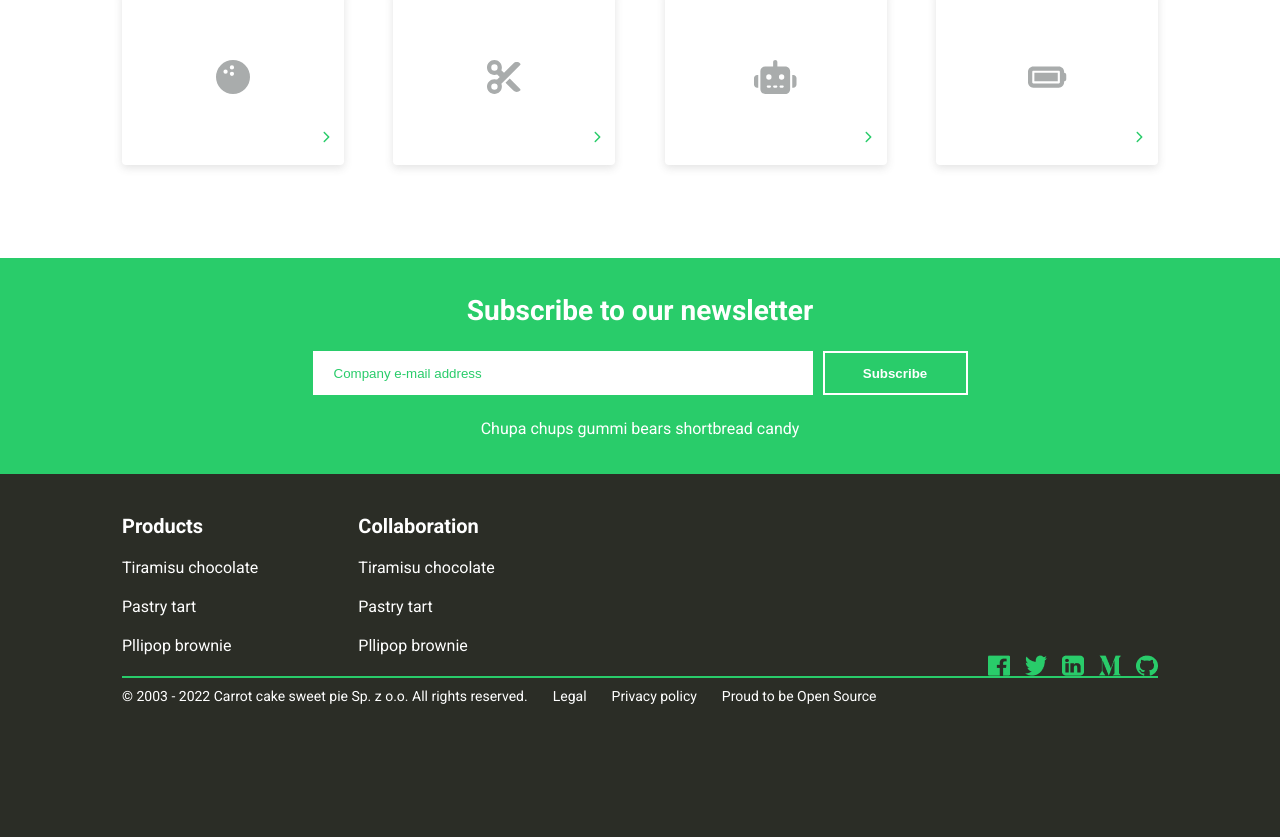
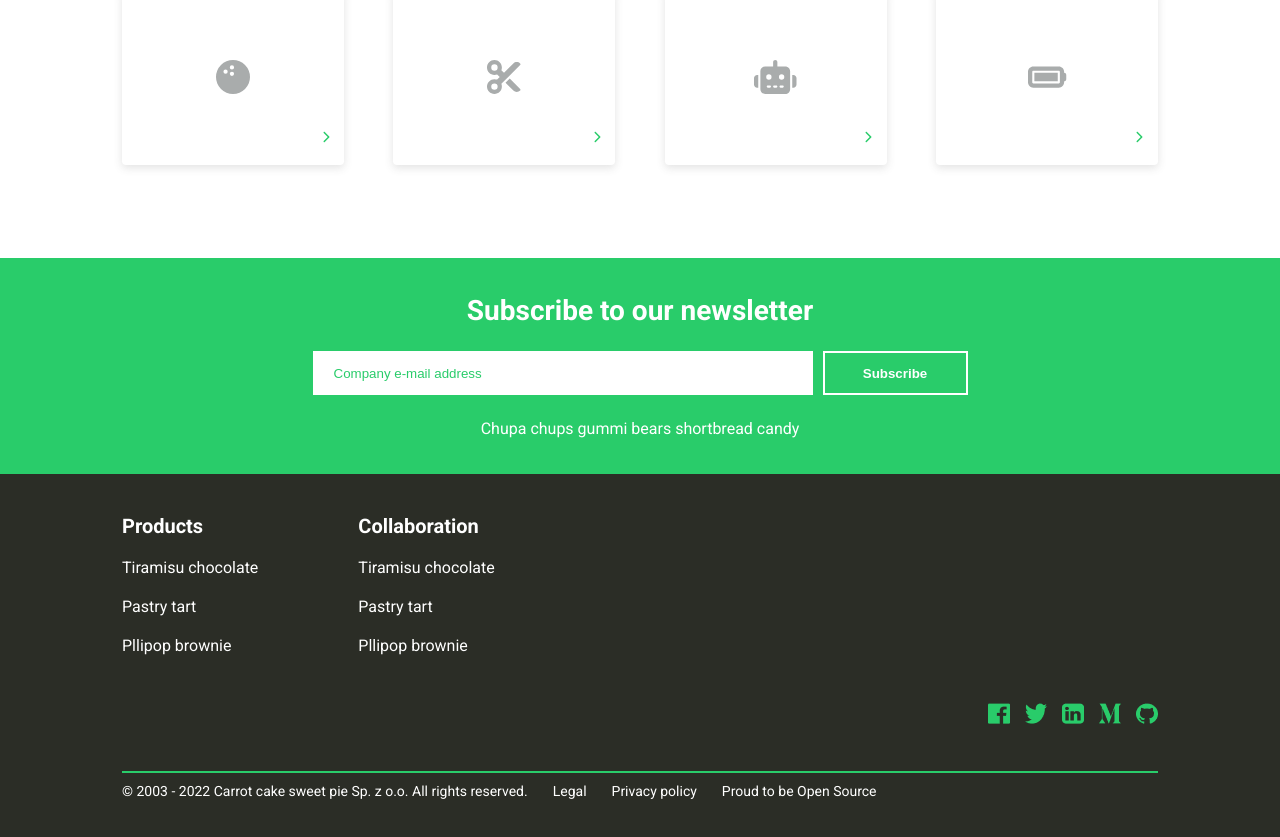
Before and after one commit to dawid-grabowski/dawid-grabowski.github.io, a React (Create React App) app: page / in a window 1280 px wide. Shown: the part 1850-2687 px from the top of the page. Built offline with nearby package versions, Linux system fonts and the light colour scheme; the HTML template or start-up script is replaced by a standard one.

Commit message:
fix: for footer height

```diff
--- a/src/components/footer/footer.css
+++ b/src/components/footer/footer.css
@@ -1,6 +1,6 @@
 .footer {
 	width: 100%;
-	min-height: 37.5rem;
+	height: 37.5rem;
 	background-color: #2b2d26;
 	color: #fff;
 }
```
